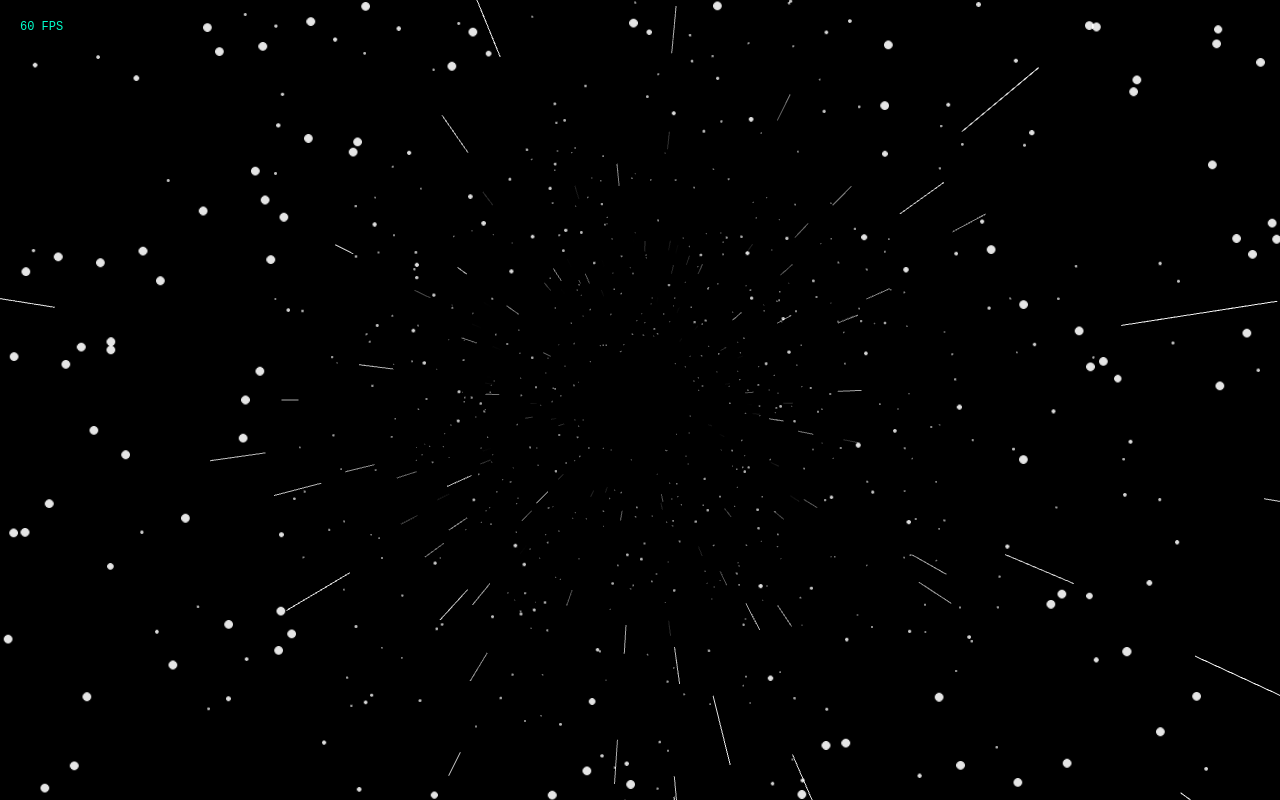
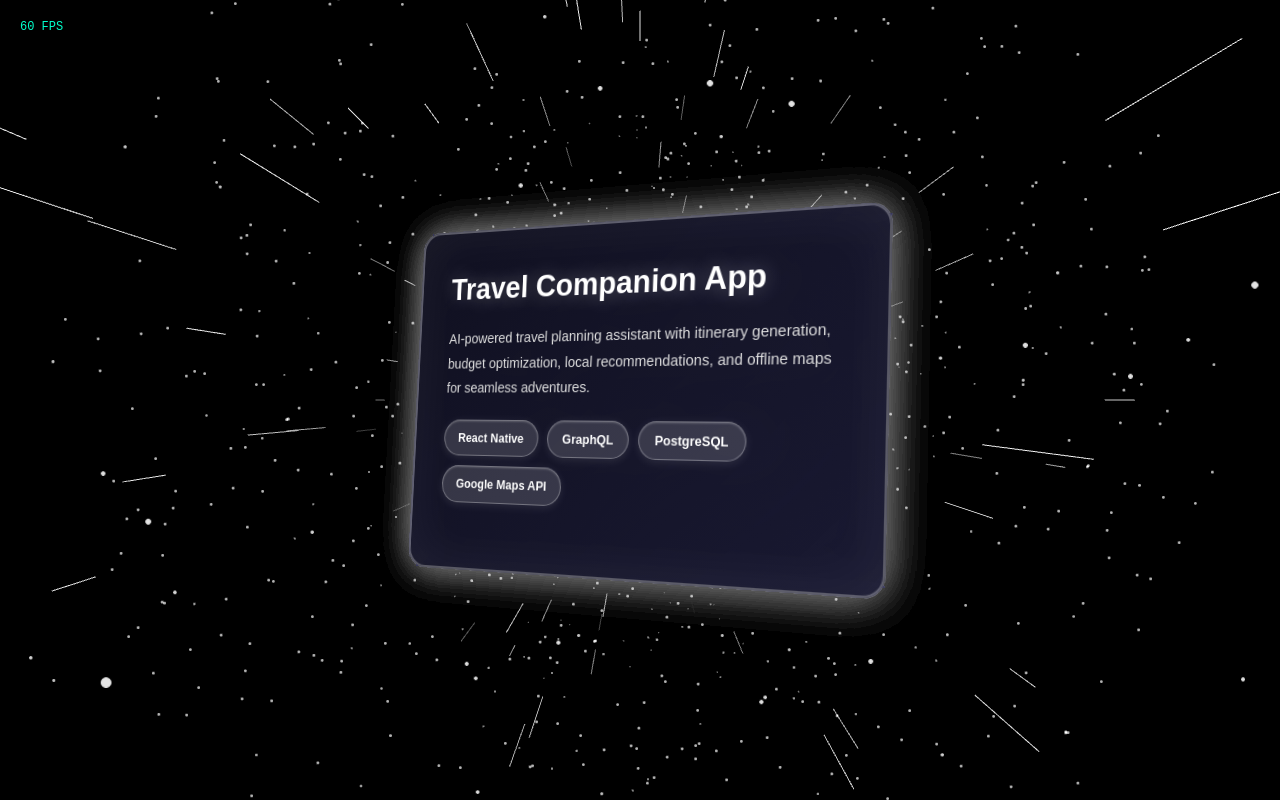
Before and after one commit to AndyAtmadja03S/webp, a Next.js app: page / in a window 1280 px wide. Built offline with nearby package versions, Linux system fonts and the light colour scheme.

Commit message:
vibecoded cards cant bother rn

```diff
--- a/app/components/HyperspacePortfolio.tsx
+++ b/app/components/HyperspacePortfolio.tsx
@@ -4,6 +4,7 @@ import { useEffect, useRef, useState } from 'react';
 import * as THREE from 'three';
 import { projects } from '../data/projects';
 import styles from './HyperspacePortfolio.module.css';
+import ProjectCard from './ProjectCard';
 
 export default function HyperspacePortfolio() {
   const canvasRef = useRef<HTMLDivElement>(null);
@@ -279,15 +280,14 @@ export default function HyperspacePortfolio() {
       <div className={styles.fpsCounter}>
         {fps} FPS
       </div>
-      {/* <div className={styles.projectsContainer}>
+      <div className={styles.container}>
         {projects.map((project, index) => (
           <ProjectCard
             key={index}
             project={project}
-            isVisible={index === currentDepth}
           />
         ))}
-      </div> */}
+      </div>
     </>
   );
 }
--- a/app/components/ProjectCard.module.css
+++ b/app/components/ProjectCard.module.css
@@ -2,46 +2,253 @@
   position: absolute;
   left: 50%;
   top: 50%;
-  transform: translate(-50%, -50%);
-  width: 450px;
+  width: 500px;
+  height: 350px;
   max-width: 90%;
-  padding: 35px;
-  background: rgba(10, 10, 20, 0.85);
-  border: 2px solid rgba(255, 255, 255, 0.3);
-  border-radius: 15px;
-  backdrop-filter: blur(10px);
-  box-shadow: 0 0 40px rgba(255, 255, 255, 0.1);
+
+  /* 3D setup */
+  transform-style: preserve-3d;
+  transform: translate(-50%, -50%)
+             rotateY(-25deg)  /* Sideways angle */
+             rotateX(5deg);   /* Slight tilt */
+
+  transition: transform 0.6s cubic-bezier(0.34, 1.56, 0.64, 1),
+              box-shadow 0.4s ease;
+
+  cursor: pointer;
+  perspective: 1000px;
+}
+
+.projectCard:hover {
+  transform: translate(-50%, -50%)
+             rotateY(-25deg)
+             rotateX(5deg)
+             scale(1.15);  /* Grow on hover */
+
+  box-shadow: 0 30px 80px rgba(255, 255, 255, 0.3);
 }
 
 .projectCard.visible {
-  border-color: rgba(255, 255, 255, 0.8);
-  box-shadow: 0 0 60px rgba(255, 255, 255, 0.3);
+  animation: cardAppear 0.8s cubic-bezier(0.34, 1.56, 0.64, 1);
 }
 
-.projectCard h2 {
+@keyframes cardAppear {
+  from {
+    transform: translate(-50%, -50%)
+               rotateY(-90deg)
+               rotateX(5deg)
+               scale(0.5);
+    opacity: 0;
+  }
+  to {
+    transform: translate(-50%, -50%)
+               rotateY(-25deg)
+               rotateX(5deg)
+               scale(1);
+    opacity: 1;
+  }
+}
+
+/* ============================================
+   FRONT FACE
+============================================ */
+.cardFront {
+  position: absolute;
+  width: 100%;
+  height: 100%;
+  padding: 35px;
+
+  background: linear-gradient(135deg,
+    rgba(15, 15, 30, 0.95) 0%,
+    rgba(25, 25, 50, 0.9) 100%);
+
+  border: 2px solid rgba(255, 255, 255, 0.3);
+  border-radius: 20px;
+  backdrop-filter: blur(15px);
+
+  box-shadow:
+    0 0 40px rgba(255, 255, 255, 0.1),
+    inset 0 0 60px rgba(255, 255, 255, 0.05);
+
+  transform: translateZ(20px); /* Push front forward */
+
+  overflow-y: auto;
+  overflow-x: hidden;
+}
+
+.cardFront::-webkit-scrollbar {
+  width: 6px;
+}
+
+.cardFront::-webkit-scrollbar-track {
+  background: rgba(255, 255, 255, 0.05);
+  border-radius: 10px;
+}
+
+.cardFront::-webkit-scrollbar-thumb {
+  background: rgba(255, 255, 255, 0.2);
+  border-radius: 10px;
+}
+
+.cardFront h2 {
   color: #ffffff;
   margin-bottom: 15px;
-  font-size: 28px;
+  font-size: 32px;
+  font-weight: 700;
+  text-shadow: 0 0 20px rgba(255, 255, 255, 0.3);
 }
 
-.projectCard p {
-  line-height: 1.6;
-  margin-bottom: 15px;
+.cardFront p {
+  line-height: 1.7;
+  margin-bottom: 20px;
   color: #e0e0e0;
+  font-size: 15px;
 }
 
+/* ============================================
+   3D EDGES (DEPTH)
+============================================ */
+.cardEdgeTop {
+  position: absolute;
+  width: 100%;
+  height: 20px;
+  top: 0;
+  left: 0;
+
+  background: linear-gradient(to bottom,
+    rgba(80, 80, 120, 0.8),
+    rgba(40, 40, 80, 0.6));
+
+  border-radius: 20px 20px 0 0;
+  transform: rotateX(90deg) translateZ(-10px);
+  transform-origin: top;
+}
+
+.cardEdgeBottom {
+  position: absolute;
+  width: 100%;
+  height: 20px;
+  bottom: 0;
+  left: 0;
+
+  background: linear-gradient(to top,
+    rgba(80, 80, 120, 0.8),
+    rgba(40, 40, 80, 0.6));
+
+  border-radius: 0 0 20px 20px;
+  transform: rotateX(-90deg) translateZ(-10px);
+  transform-origin: bottom;
+}
+
+.cardEdgeLeft {
+  position: absolute;
+  width: 20px;
+  height: 100%;
+  left: 0;
+  top: 0;
+
+  background: linear-gradient(to right,
+    rgba(60, 60, 100, 0.9),
+    rgba(40, 40, 80, 0.7));
+
+  border-radius: 20px 0 0 20px;
+  transform: rotateY(-90deg) translateZ(-10px);
+  transform-origin: left;
+}
+
+.cardEdgeRight {
+  position: absolute;
+  width: 20px;
+  height: 100%;
+  right: 0;
+  top: 0;
+
+  background: linear-gradient(to left,
+    rgba(60, 60, 100, 0.9),
+    rgba(40, 40, 80, 0.7));
+
+  border-radius: 0 20px 20px 0;
+  transform: rotateY(90deg) translateZ(-10px);
+  transform-origin: right;
+}
+
+.cardBack {
+  position: absolute;
+  width: 100%;
+  height: 100%;
+
+  background: linear-gradient(135deg,
+    rgba(30, 30, 60, 0.8),
+    rgba(20, 20, 40, 0.9));
+
+  border: 1px solid rgba(255, 255, 255, 0.1);
+  border-radius: 20px;
+  transform: translateZ(-20px);
+
+  box-shadow: inset 0 0 30px rgba(0, 0, 0, 0.5);
+}
+
+/* ============================================
+   TECH STACK
+============================================ */
 .techStack {
   display: flex;
   flex-wrap: wrap;
-  gap: 8px;
+  gap: 10px;
   margin-top: 20px;
 }
 
 .techTag {
-  background: rgba(255, 255, 255, 0.1);
-  padding: 5px 12px;
-  border-radius: 15px;
-  font-size: 12px;
-  border: 1px solid rgba(255, 255, 255, 0.4);
+  background: rgba(255, 255, 255, 0.15);
+  padding: 8px 16px;
+  border-radius: 20px;
+  font-size: 13px;
+  font-weight: 600;
+  border: 1px solid rgba(255, 255, 255, 0.3);
   color: #ffffff;
+
+  box-shadow:
+    0 2px 10px rgba(255, 255, 255, 0.1),
+    inset 0 1px 2px rgba(255, 255, 255, 0.2);
+
+  transition: all 0.3s ease;
 }
+
+.techTag:hover {
+  background: rgba(255, 255, 255, 0.25);
+  border-color: rgba(255, 255, 255, 0.6);
+  transform: translateY(-2px);
+  box-shadow: 0 4px 15px rgba(255, 255, 255, 0.3);
+}
+
+/* ============================================
+   RESPONSIVE
+============================================ */
+@media (max-width: 768px) {
+  .projectCard {
+    width: 95%;
+    height: 400px;
+    transform: translate(-50%, -50%)
+               rotateY(-15deg)
+               rotateX(3deg);
+  }
+
+  .projectCard:hover {
+    transform: translate(-50%, -50%)
+               rotateY(-15deg)
+               rotateX(3deg)
+               scale(1.08);
+  }
+
+  .cardFront {
+    padding: 25px;
+  }
+
+  .cardFront h2 {
+    font-size: 26px;
+  }
+
+  .cardFront p {
+    font-size: 14px;
+  }
+}
--- a/app/components/ProjectCard.tsx
+++ b/app/components/ProjectCard.tsx
@@ -5,12 +5,12 @@ import styles from './ProjectCard.module.css';
 
 interface ProjectCardProps {
   project: Project;
-  isVisible: boolean;
 }
 
-export default function ProjectCard({ project, isVisible }: ProjectCardProps) {
+export default function ProjectCard({ project }: ProjectCardProps) {
   return (
-    <div className={`${styles.projectCard} ${isVisible ? styles.visible : ''}`}>
+    <div className={`${styles.projectCard}`}>
+      <div className={styles.cardFront}>
         <h2>{project.title}</h2>
         <p>{project.description}</p>
         <div className={styles.techStack}>
@@ -21,5 +21,12 @@ export default function ProjectCard({ project, isVisible }: ProjectCardProps) {
           ))}
         </div>
       </div>
+
+      <div className={styles.cardEdgeTop}></div>
+      <div className={styles.cardEdgeBottom}></div>
+      <div className={styles.cardEdgeLeft}></div>
+      <div className={styles.cardEdgeRight}></div>
+      <div className={styles.cardBack}></div>
+    </div>
   );
 }
```
Lines whose indentation alone changed are shown as unchanged.
